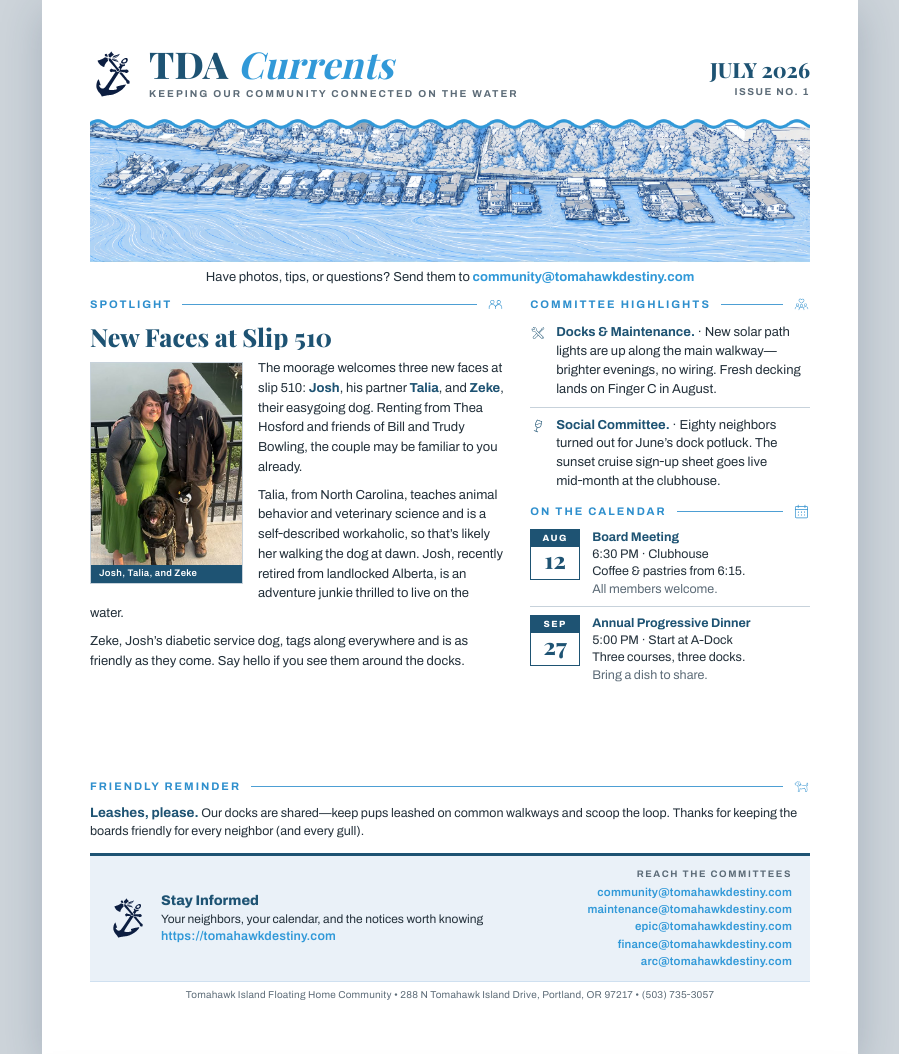
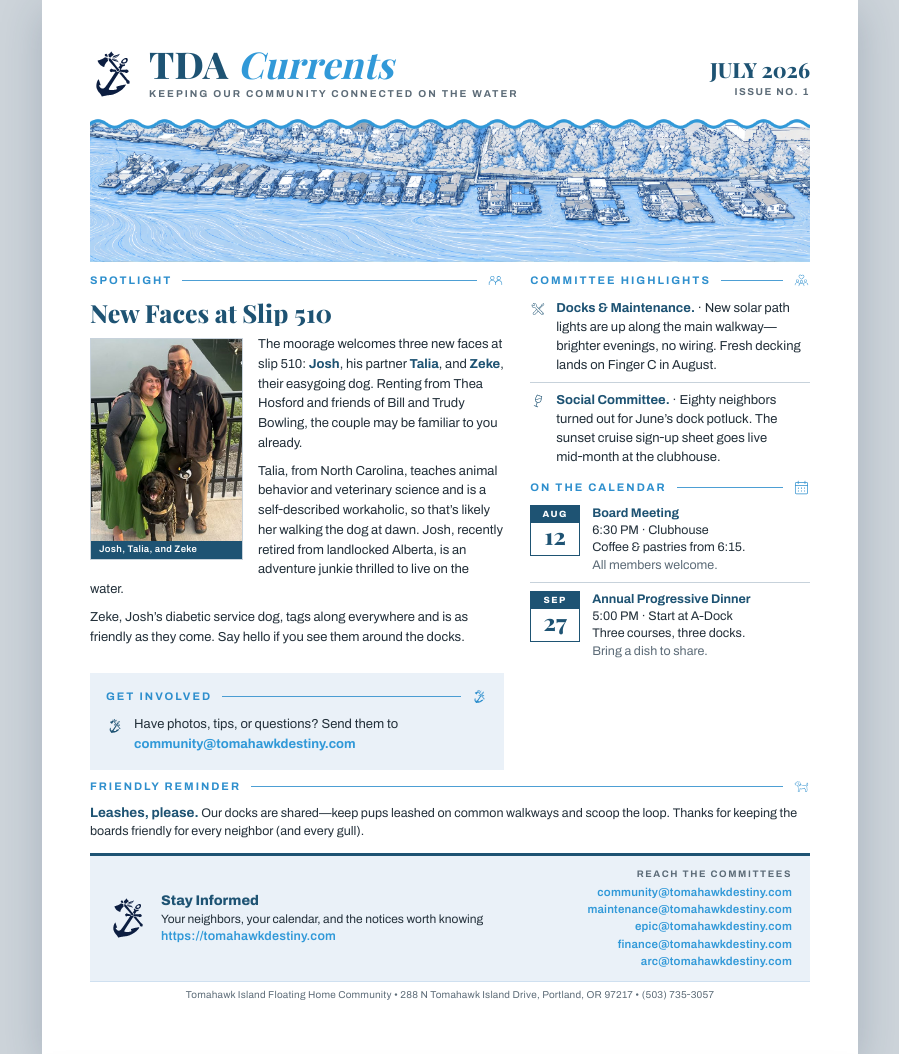
Before and after one commit to stephbairey/tda-newsletter, a PHP site: page / in a window 1280 px wide. Shown: the part 65-1119 px from the top of the page, without its empty margins (190-1089 px from the left). Run offline with PHP 8.4, Linux system fonts and the light colour scheme; some web fonts are replaced.

Commit message:
Submit CTA as tinted box under Spotlight; Committee + Calendar get 3 slots (blanks skipped)
Co-Authored-By: Claude Fable 5 <noreply@anthropic.com>

```diff
--- a/css/newsletter.css
+++ b/css/newsletter.css
@@ -149,15 +149,11 @@ body.grayscale .sheet { filter: grayscale(1); }
    geometry fixed: a differently-proportioned upload crops instead of reflowing. */
 .hero-img { display: block; width: 100%; height: 1.5in; object-fit: cover; }
 
-/* Submit line: single centered line directly below the hero. */
-.submit-line {
-  margin-top: 6px;
-  text-align: center;
-  font-size: 13px;
-  line-height: 1.4;
-  white-space: nowrap;
-  overflow: hidden;
-}
+/* Submit CTA: tinted box like Shout-Outs, pinned to the bottom of the
+   Spotlight column so it lands after the reader has the content. */
+.submit-box { background: var(--tint); padding: 15px 16px 16px; margin-top: auto; }
+.submit-box .sec-head { margin-bottom: 10px; }
+.submit-text { font-size: 13px; line-height: 1.5; }
 .submit-email { color: var(--blue); font-weight: 700; }
 
 /* ===== Page 1 body ===== */
@@ -182,7 +178,7 @@ body.grayscale .sheet { filter: grayscale(1); }
   white-space: nowrap;
   overflow: hidden;
 }
-.spotlight-body { font-size: 13px; line-height: 1.52; overflow: hidden; }
+.spotlight-body { font-size: 13px; line-height: 1.52; overflow: hidden; margin-bottom: 14px; }
 .spotlight-body p { margin-bottom: 8px; }
 .spotlight-body p:last-child { margin-bottom: 0; }
 
--- a/templates/page1.php
+++ b/templates/page1.php
@@ -26,7 +26,6 @@ $img = $sp['image'] ?? [];
   <div class="hero">
     <img class="hero-img" src="<?= e(hero_src()) ?>" alt="Tomahawk Island moorage with Mt. Hood">
   </div>
-  <p class="submit-line"><?= e($settings['submit_text'] ?? '') ?> <span class="submit-email"><?= e($settings['submit_email'] ?? '') ?></span></p>
 
   <div class="p1-body">
 
@@ -45,12 +44,24 @@ $img = $sp['image'] ?? [];
         <?php endif; ?>
         <?= rich_paras($sp['body'] ?? '') ?>
       </div>
+
+      <?php // Submit CTA: same UX as Shout-Outs, pinned to the column bottom. ?>
+      <div class="submit-box">
+        <?= section_header(($settings['submit_title'] ?? '') !== '' ? $settings['submit_title'] : 'Get Involved', null) ?>
+        <div class="icon-item">
+          <?= tda_icon(null, 18, 'item-icon') ?>
+          <p class="submit-text"><?= e($settings['submit_text'] ?? '') ?> <span class="submit-email"><?= e($settings['submit_email'] ?? '') ?></span></p>
+        </div>
+      </div>
     </div>
 
     <div class="p1-right">
       <?= section_header('Committee Highlights', $ch['icon'] ?? null) ?>
       <div class="highlights">
-        <?php foreach (array_slice($ch['items'] ?? [], 0, 2) as $i => $item): ?>
+        <?php // Three slots; blank ones are skipped so two-item months print clean.
+          $chItems = array_values(array_filter(array_slice($ch['items'] ?? [], 0, 3),
+              fn($it) => trim(($it['lead'] ?? '') . strip_tags($it['text'] ?? '')) !== '')); ?>
+        <?php foreach ($chItems as $i => $item): ?>
         <?php if ($i > 0): ?><div class="item-divider"></div><?php endif; ?>
         <div class="icon-item">
           <?= tda_icon($item['icon'] ?? null, 16, 'item-icon') ?>
@@ -63,7 +74,10 @@ $img = $sp['image'] ?? [];
       </div>
 
       <?= section_header('On the Calendar', $cal['icon'] ?? null, 'sec-head-calendar') ?>
-      <?php foreach (array_slice($cal['events'] ?? [], 0, 2) as $i => $ev): ?>
+      <?php $calEvents = array_values(array_filter(array_slice($cal['events'] ?? [], 0, 3),
+          fn($e) => trim(($e['title'] ?? '') . ($e['month'] ?? '') . ($e['day'] ?? '')
+              . ($e['when_where'] ?? '') . ($e['note'] ?? '') . ($e['muted_note'] ?? '')) !== '')); ?>
+      <?php foreach ($calEvents as $i => $ev): ?>
       <?php if ($i > 0): ?><div class="item-divider"></div><?php endif; ?>
       <div class="cal-event">
         <div class="cal-chip">
--- a/templates/store.php
+++ b/templates/store.php
@@ -98,7 +98,7 @@ function sanitize_issue(array $in): array {
             'icon'  => icon_id($in['committee_highlights']['icon'] ?? ''),
             // The template renders "name · text"; strip whitespace and any
             // typed middot from the joint so the separator never doubles.
-            'items' => $items($in['committee_highlights']['items'] ?? [], 2, 2, fn(array $i) => [
+            'items' => $items($in['committee_highlights']['items'] ?? [], 3, 3, fn(array $i) => [
                 'icon' => icon_id($i['icon'] ?? ''),
                 'lead' => preg_replace('/[\s\x{00B7}]+$/u', '', plain($i['lead'] ?? '')),
                 'text' => preg_replace('/^[\s\x{00B7}]+/u', '', rich_line($i['text'] ?? '')),
@@ -106,7 +106,7 @@ function sanitize_issue(array $in): array {
         ],
         'calendar' => [
             'icon'   => icon_id($in['calendar']['icon'] ?? ''),
-            'events' => $items($in['calendar']['events'] ?? [], 2, 2, fn(array $e) => [
+            'events' => $items($in['calendar']['events'] ?? [], 3, 3, fn(array $e) => [
                 'month'      => strtoupper(substr(plain($e['month'] ?? ''), 0, 4)),
                 'day'        => substr(plain($e['day'] ?? ''), 0, 2),
                 'title'      => plain($e['title'] ?? ''),
@@ -216,6 +216,7 @@ function sanitize_settings(array $in): array {
         'committee_emails'    => $emails,
         'stay_informed_title' => plain($in['stay_informed_title'] ?? ''),
         'stay_informed_text'  => plain($in['stay_informed_text'] ?? ''),
+        'submit_title'        => plain($in['submit_title'] ?? ''),
         'submit_text'         => plain($in['submit_text'] ?? ''),
         'submit_email'        => plain($in['submit_email'] ?? ''),
         'colophon'            => plain($in['colophon'] ?? ''),
```
Also changed, not shown: CLAUDE.md (+13 -10 lines), templates/editor.php (+4 -4 lines), templates/settings.php (+6 -2 lines).
